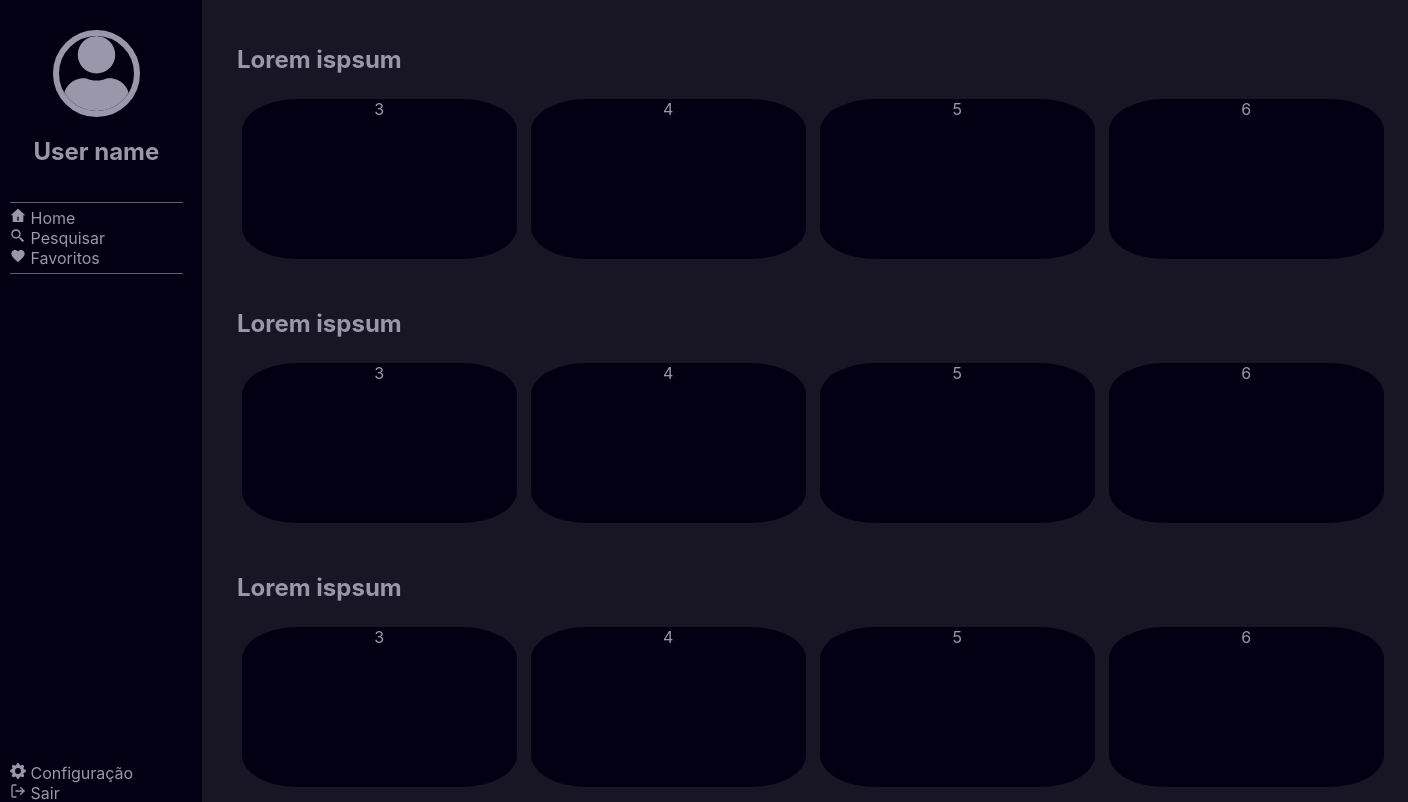
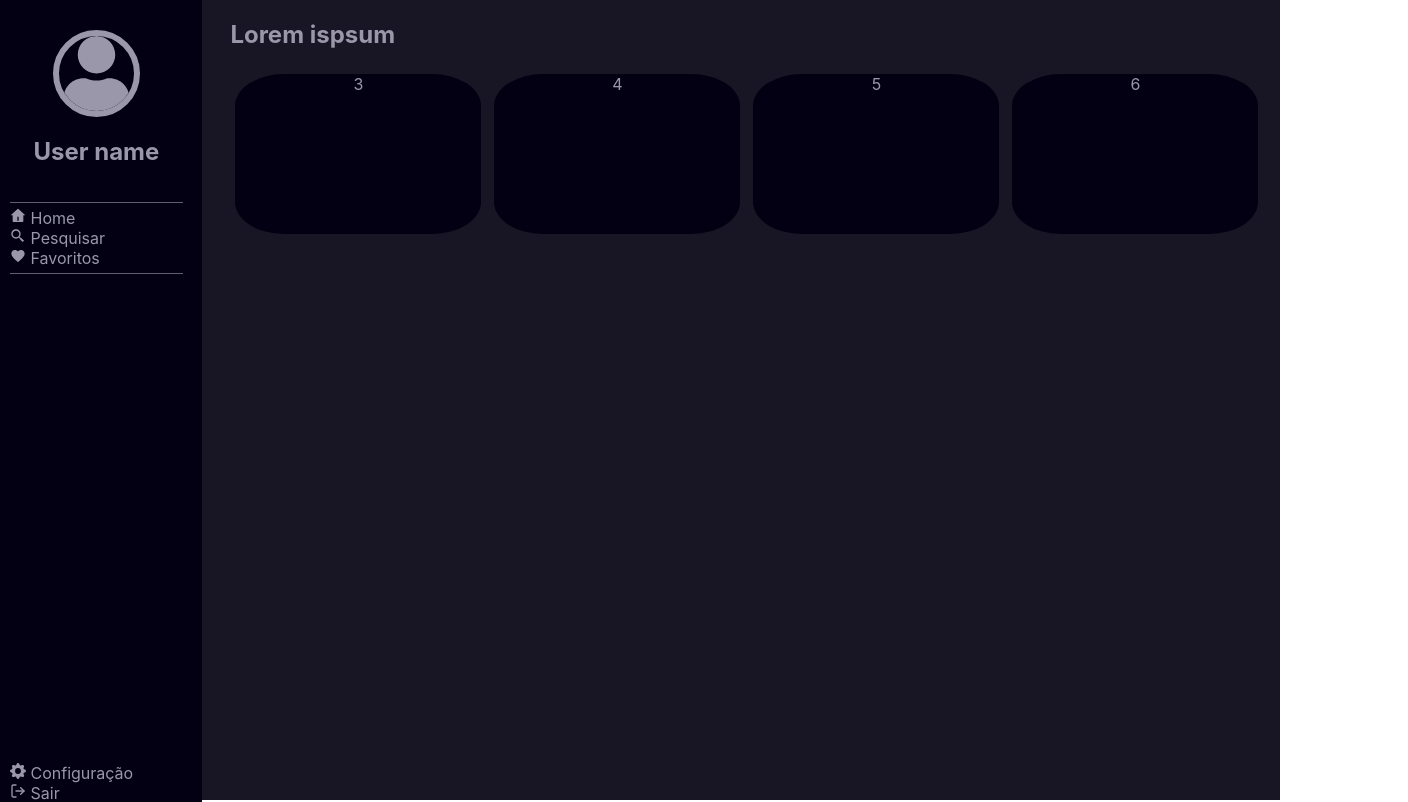
Before and after one commit to oliveira533/AcervoMusical, a React (Create React App) app in the folder visual/: page / in a window 1280 px wide. Shown: the top 802 px of the page, 1408 px wide, since content can reach past the window. Built offline with nearby package versions, Linux system fonts and the light colour scheme; the HTML template or start-up script is replaced by a standard one.

Commit message:
Criação dos arquivos da tela de pesquisa e ajuste das telas iniciais

```diff
--- a/visual/src/App.css
+++ b/visual/src/App.css
@@ -1,7 +1,7 @@
 .App{
   display: flex;
-  height: 100%;
-  width: 100%;
+  height: 100vh;
+  width: 100vw;
 }
 /* width */
 ::-webkit-scrollbar {
@@ -13,3 +13,7 @@
 ::-webkit-scrollbar-thumb {
   background: #020012;
 }
+main{
+  margin-left: 3vw;
+  width: 85%;
+}
--- a/visual/src/App.jsx
+++ b/visual/src/App.jsx
@@ -1,13 +1,17 @@
 import './App.css';
+import './colors.css';
 import NavOff from './components/navbar/navbaroff';
 import MainOff from './components/main/mainoff';
 import NavIn from './components/navbar/navbarin';
+import Search from './components/search/search';
 
 function App() {
   return (
-    <div className="App">
+    <div className="App main-color">
       <NavIn/>
-      <MainOff/>
+      <main>
+        <MainOff/>
+      </main>
     </div>
   );
 }
--- a/visual/src/components/carroussel/carrousel.css
+++ b/visual/src/components/carroussel/carrousel.css
@@ -1,6 +1,5 @@
 .carrousel{
-    width: 95%;
-    margin: 45px;
+    width: 100%;
     height: 100%;
 }
 .slide{
--- a/visual/src/components/main/mainoff.css
+++ b/visual/src/components/main/mainoff.css
@@ -1,8 +1,5 @@
 .body{
     margin-left: 15vw;
-    width: 95%;
+    width: 85%;
     height: 100%;
 }
-.most-pop{
-    height: 30%;
-}
--- a/visual/src/components/main/mainoff.jsx
+++ b/visual/src/components/main/mainoff.jsx
@@ -5,12 +5,7 @@ import Carrousel from '../carroussel/carrousel.jsx';
 function MainOff(){
     return(
         <main className='body main-color'>
-            <div className='most-pop'>
-                <Carrousel/>
-                <Carrousel/>
-                <Carrousel/>
-                <Carrousel/>
-            </div>
+            <Carrousel/>
         </main>
     );
 };
--- /dev/null
+++ b/visual/src/components/search/items/item.css
@@ -0,0 +1,4 @@
+.item{
+    width: 70vw;
+    height: 20vh;
+}
--- /dev/null
+++ b/visual/src/components/search/items/item.jsx
@@ -0,0 +1,13 @@
+import React from "react";
+import './item.css';
+import '../../../colors.css'
+
+function ItemSearch(){
+    return(
+        <div className="sec-color font-color item">
+            <img src="#" alt="" />
+        </div>
+    )
+}
+
+export default ItemSearch;
--- a/visual/src/components/search/search.css
+++ b/visual/src/components/search/search.css
@@ -0,0 +1,9 @@
+.body{
+    margin-left: 15vw;
+    width: 95%;
+    height: 100%;
+    display: flex;
+    justify-content: center;
+    align-items: center;
+    flex-direction: column;
+}
--- a/visual/src/components/search/search.jsx
+++ b/visual/src/components/search/search.jsx
@@ -0,0 +1,15 @@
+import React from "react";
+import './search.css';
+import '../../colors.css'
+import ItemSearch from "./items/item";
+
+function Search(){
+    return(
+        <div className="body main-color font-color">
+            Hello Wolrd
+            <ItemSearch/>
+        </div>
+    )
+}
+
+export default Search;
```
